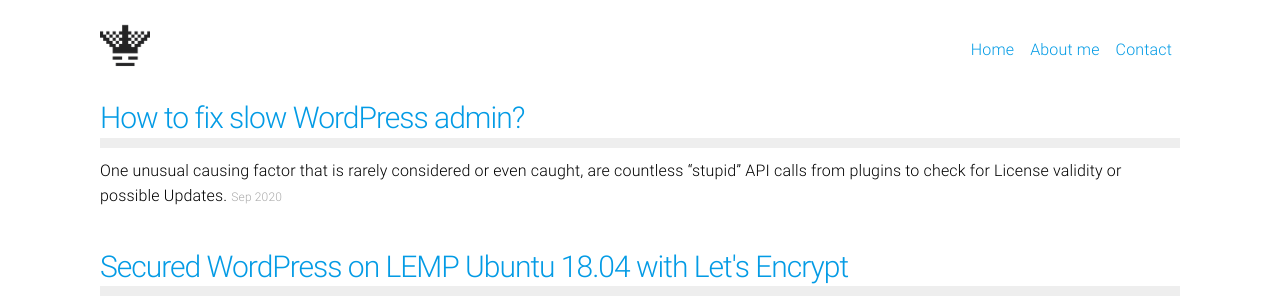
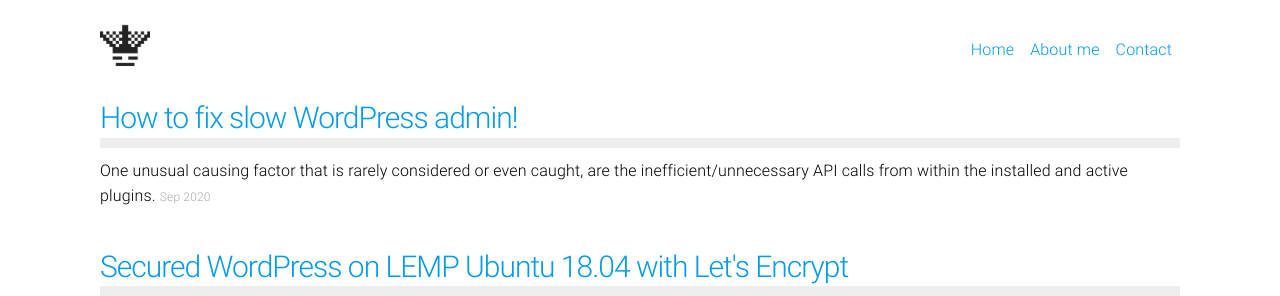
Before and after one commit to w0rldart/w0rldart.com, a Jekyll site: the page built from index.html, in a window 1280 px wide. Shown: the top 296 px of the page. Built offline with Jekyll 4.4.1, drawn with Linux system fonts in a browser that asks for light colours; comment, search, counter and statistics services are not loaded; some of the changed lines change nothing that is shown.

Commit message:
Update slow wordpress admin article

````diff
--- a/_posts/2020-09-28-how-to-fix-slow-wordpress-admin.md
+++ b/_posts/2020-09-28-how-to-fix-slow-wordpress-admin.md
@@ -1,74 +1,59 @@
 ---
 layout: post
-title: "How to fix slow WordPress admin?"
+title: "How to fix slow WordPress admin!"
+description: "Possible issues, improvements, and fixes to improve WordPress admin performance"
 categories: wordpress performance slow iptables
 ---
 
-One unusual causing factor that is rarely considered or even caught,
-are countless "stupid" API calls from plugins to check for License validity or possible Updates.
+One unusual causing factor that is rarely considered or even caught, are the
+*inefficient*/*unnecessary* **API calls from within the installed and active plugins.**
 
-**Note:** If you need support on these type of matters, don't hesitate to [contact me](/contact).
+**Note:** If you need support on these types of matters, don't hesitate to [contact me](/contact).
 
-## Other possible issues
-Here are some other considerations to keep in mind, to improve your WordPress performance overall:
-* *Cut down the use of active plugins.*
-    * Remove those plugins that sit there and accumulate dust, getting once a year usage.
+But before we look into that, let's have a look at a brief list of potential improvements.
+
+## Other WordPress fixes and improvements
+These will have a direct correlation to security and performance improvements
+
+* **Cut down the use of active plugins**
+    * Remove the plugins that sit there and accumulate dust, getting usage once a year.
     They'll be available on the Plugins directory when you need them again.
-    * Less plugins mean less things to process, potential conflicts and performance hoggers.
-* *Update your server*.
-    * This is if you have control/access to the server hosting your site.
+    * Fewer plugins mean fewer things to process, potential conflicts, and performance hoggers.
+* **Update LAMP/LEMP server** *(if you have control/access to the server hosting your site)*
     * First, take a snapshot of the server for backup purposes.
-    * Then have a look at the available packages for update: `yum update`, and `apt update && apt upgrade` are the usual commands
-    * The main targets are PHP, Apache/Nginx and MySQL/MariaDB, but don't omit other packages if they come up
+    * Then have a look at the available packages to update. `yum update`, and `apt update && apt upgrade` are the usual commands
+    * The main targets are PHP, Apache/Nginx, and MySQL/MariaDB, but don't omit other packages if they come up
     * Update your packages gradually (i.e: security patches first, then libraries, then services, etc.)
-* *Upgrade to PHP7*
+* **Upgrade to PHP7**
     * This in case you're still running on the old and discontinued version PHP 5.x
-* *Run your DB server elsewhere*
-    * Databases are memory intensive, and can pose a possible security, performance and service availability problem.
-    * My go to solution is to use a managed DB service where I remove management overhead and have
+* **Run your DB server elsewhere**
+    * Databases are memory intensive and can pose possible security, performance and service availability problem.
+    * My solution is to use a managed DB service, to remove management overhead, and have
     easy access to enabling high availability.
 
 ## Inefficiency of plugins
-Now, for the less obvious culprit... badly written plugins hogging resources.
+Now, for the less obvious culprit... badly written plugins, hogging resources.
 
-It happens that you need a plugin to provide a certain functionality, but few WordPress plugins (unfortunately)
-are designed efficiently and well built (not easy task on Wordpress to be honest).
+It happens that you need a plugin to provide certain functionality, but few WordPress plugins (unfortunately)
+are designed efficiently and well built.
 
-What's more frustrating though, is when you reach out to the developer to explain the issue and showing where it happens,
+What's more frustrating though, is when you reach out to the developer to explain the issue and show where it happens,
 only to get a *"It works well for me"* kind of reply.
 
-In my case, this issue came up whilst implementing the *Modern Events Calendar (MEC)* by Webnus, which I figured out
-that IT was the issue, thanks to the [Query Monitor](https://querymonitor.com/) plugin whom showed that the plugin accounted for:
-* the horribly slow loading of the Plugins or Updates sections
+In my case, this issue came up whilst using the *Modern Events Calendar (MEC)* by Webnus.
+With and thanks to the [Query Monitor](https://querymonitor.com/), I saw that the plugin accounted for:
+* the horribly slow loading of certain parts of the WordPress admin panel
 * 28 out of 31 HTTP calls (over 90%)
 * an average of 16s extra of loading time (over 95% out of all the loading time)
 
 ![MEC HTTP Calls](/assets/images/mec-inefficiency.png "MEC HTTP Calls")
 
-## Solution
+### Solution
+
+Whilst the plugin could optimize their calls, and perhaps do it different rather than on every call and successively for every add-on
 
 Since I already paid for the PRO version and verified the license, I figured out that I can block the calls to the following endpoints:
 * `http://webnus.biz/webnus.net/plugin-api/verify`
 * `http://webnus.biz/webnus.net/addons-api/verify`
 
-For this you'll need a kernel compiled with Netfilter ["String match support"](https://unix.stackexchange.com/questions/404482/) enabled.
-
-```
-iptables -A OUTPUT -p tcp -m string --string "/webnus.net/plugin-api/verify" --algo kmp -j REJECT --reject-with tcp-reset
-iptables -A OUTPUT -p tcp -m string --string "/webnus.net/addons-api/verify" --algo kmp -j REJECT --reject-with tcp-reset
-```
-
-* `-A OUTPUT` Appends a rule targeting the outgoing calls
-* `-p tcp` Use the *tcp* protocol for the rule to do its checks
-* `-m string --string "PATTERN" --algo kmp`
-    * `-m string` Use the *match* module with the *string* selector
-    * `--string "PATTERN"` Match the given pattern.
-    * `--algo kmp` Use the *KMP* algorithm to do the string matching. Can read more about it here
-        * https://stackoverflow.com/questions/16085201/when-would-you-use-kmp-over-boyer-moore
-        * https://stackoverflow.com/questions/12656160/what-are-the-main-differences-between-the-knuth-morris-pratt-and-boyer-moore-sea
-* `-j REJECT --reject-with tcp-reset` Connection reset: instead of dropping the packet with -j DROP, we can reject it and immediately close the connection with -p tcp -j REJECT --reject-with tcp-reset.
-
-Alternatively and for extra cookie points, you can always block all outgoing connections and whitelist
-only the ones are ok with you.
-
-Have a read [here](https://askubuntu.com/questions/909984/how-to-fix-iptables-if-i-have-blocked-all-incoming-and-outgoing-connections) if you want to know more.
+Have a look at my article on how to [block outgoing URL calls with iptables]({% post_url 2021-10-26-block-outgoing-url-calls-with-iptables %}) to see how I fixed this issue cause by the plugin
````
